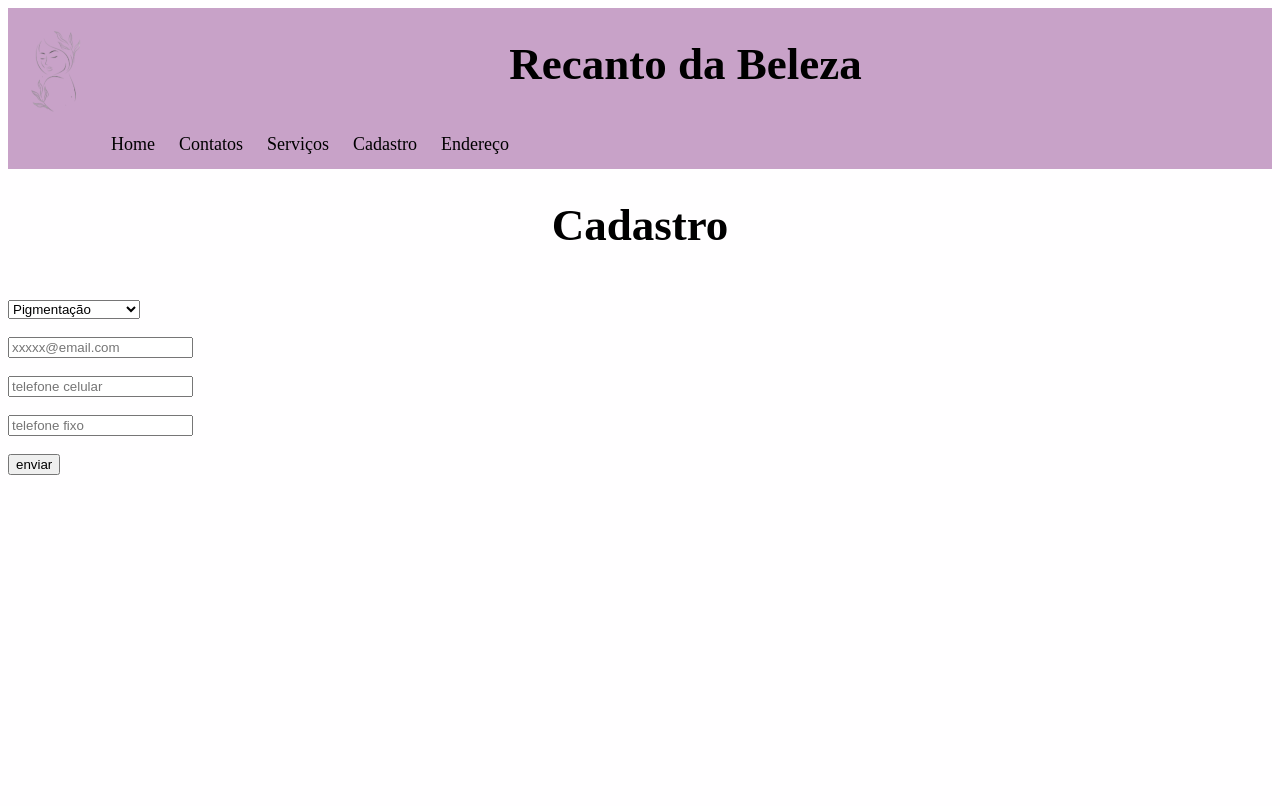
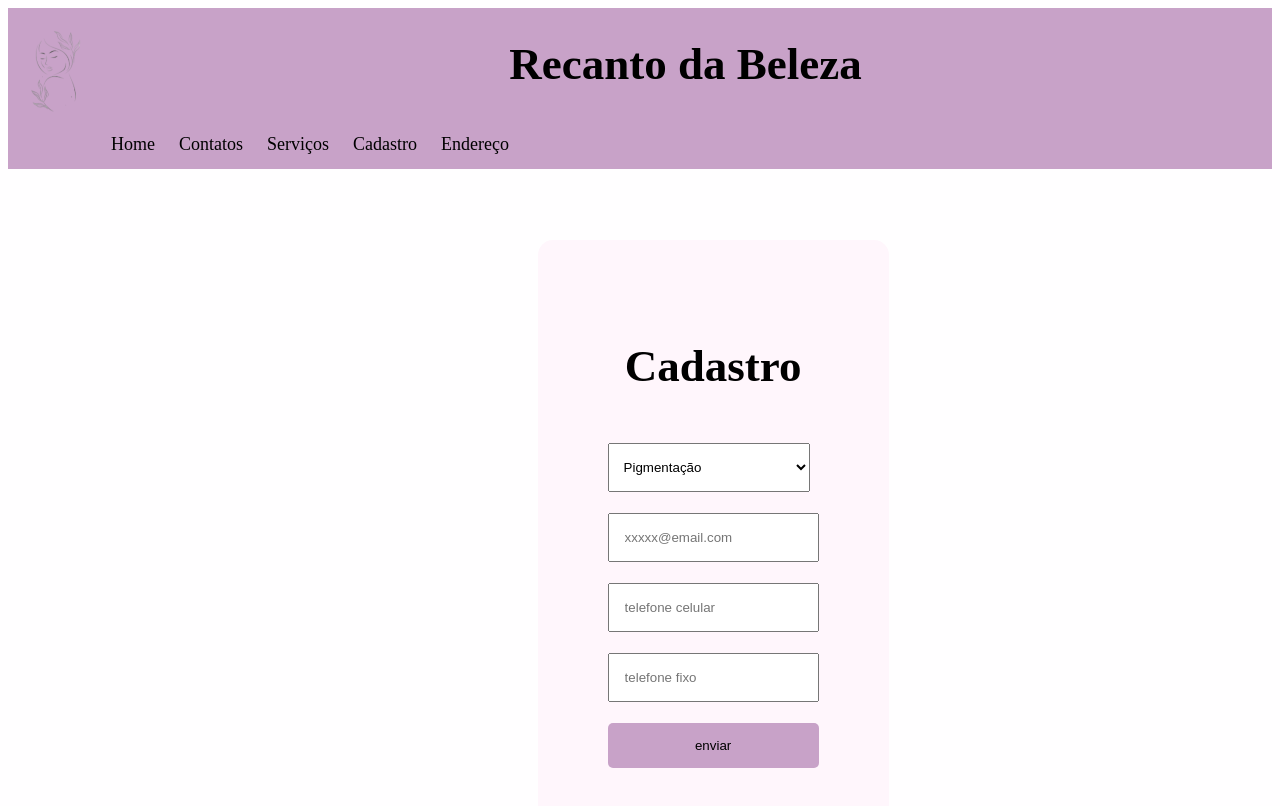
Before and after one commit to 09190433130/Site-de-Beleza, a plain HTML site: page Clinica-estética/tela de cadastro.html in a window 1280 px wide. Drawn offline with Linux system fonts and the light colour scheme.

Commit message:
Update estiloo.css

```diff
--- a/Clinica-estética/estiloo.css
+++ b/Clinica-estética/estiloo.css
@@ -71,3 +71,45 @@
   padding: 8px;
   margin: auto;
    }
+
+/*css da página de cadastrto */
+
+<style>
+
+    body{
+        font-family:brush script MT;
+    }
+
+    .cadastro{
+        background-color: rgb(255, 246, 252);
+        position: absolute;
+        padding: 70px;
+        top: 30%;
+        left: 42%;
+        border-radius: 15px;
+        font-size: large;
+    }
+
+    input{
+        padding: 15px;
+        outline: none;
+    }
+
+.enviar{
+    padding: 15px;
+    width: 100%;
+    background-color: #c8a2c8;
+    outline: none;
+    border: none;
+    border-radius: 5px;
+}
+
+.custom-select{
+outline: none;
+padding-top: 15px ;
+padding-bottom: 15px;
+padding-right: 59px;
+padding-left: 11px;
+}
+
+</style>
```
